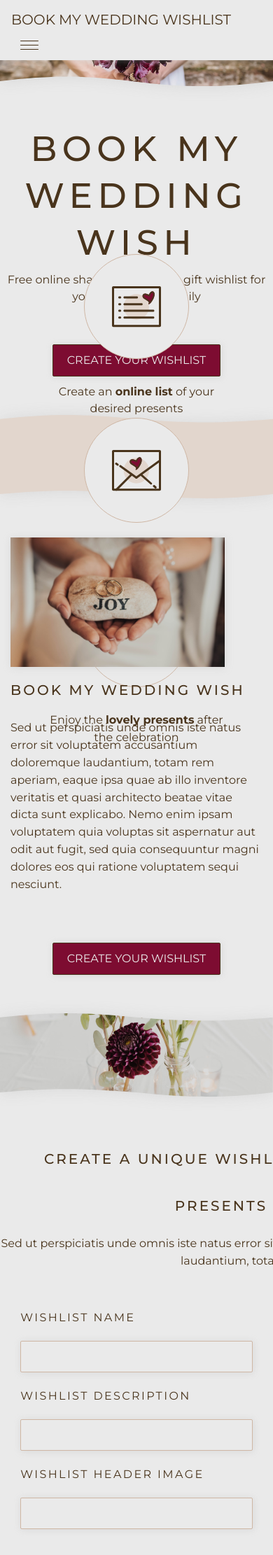
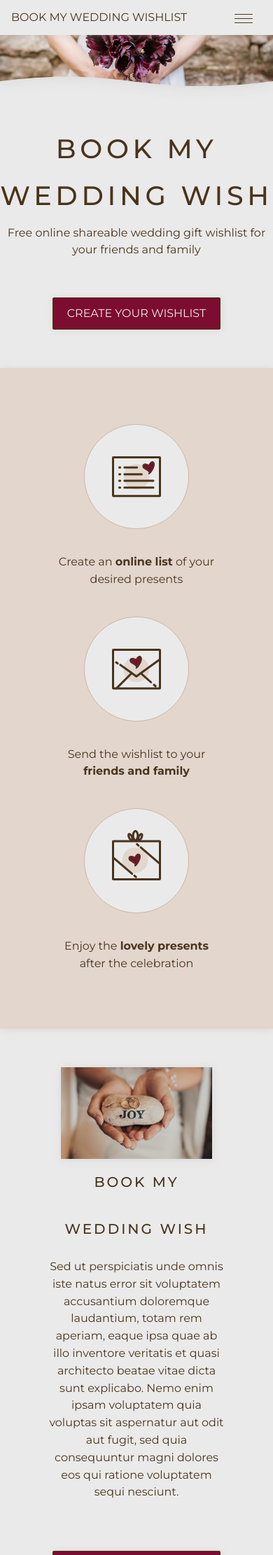
Before and after one commit to valentina-b/book-my-wedding-wish, a Flask app: page / in a window 390 px wide; the page is wider, and only the part inside the window is pictured. Shown: the top 2222 px of that part at 70% size. Run offline with Flask 2, Linux system fonts and the light colour scheme; some libraries are stand-ins or nearby versions.

Commit message:
Fix desktop responsiveness

```diff
--- a/app.py
+++ b/app.py
@@ -20,8 +20,7 @@ mongo = PyMongo(app)
 @app.route('/')
 @app.route('/homepage')
 def homepage():
-    return render_template('homepage.html',
-                            page_title="Welcome to Book My Wedding Wish!")
+    return render_template('homepage.html')
 
 
 # on the homepage, enter and submit a wishlist name/description through a form
--- a/static/css/style.css
+++ b/static/css/style.css
@@ -78,12 +78,6 @@ input:focus {
     height: 45px;
 }
 
-@media (max-width: 992px) {
-    .navbar {
-        height: fit-content;
-    }
-}
-
 .navbar-toggler:focus, .navbar-toggler:active:focus, .navbar-toggler:focus {
     outline: none;
     border: 1px solid var(--app-color-text);
@@ -162,11 +156,72 @@ header {
 
 .usp-row {
     position: relative;
-    bottom: 350px;
+    /* bottom: 350px; */
+    bottom: 21rem;
+}
+
+/* how to fix svg responsiveness */
+@media (max-width: 1280px) {
+    .usp-row {
+        bottom: 18rem;
+    }
+}
+
+@media (max-width: 1095px) {
+    .usp-row {
+        bottom: 17rem;
+    }
 }
 
 .container-icons, .container-footer {
     height: 0px;
+}
+
+@media (max-width: 991px) {
+    .navbar {
+        height: fit-content;
+    }
+    .container-icons {
+        height: fit-content;
+        box-shadow: var(--box-shadow);
+    }
+    .usp-row {
+        bottom: 0;
+        background-color: var(--app-color-supporting-1);
+        padding: 60px!important;
+    }
+    .usp-container {
+        margin: 20px auto;
+    }
+    h1 {
+        font-size: 38px;
+    }
+    .img-additional {
+        max-width: 60%;
+        margin: auto;
+        display: block;
+    }
+    .text-additional {
+        width: 70%;
+        margin: auto;
+    }
+    .text-additional h3, .text-additional p {
+        text-align: center!important;
+
+    }
+    .navbar-brand {
+        font-size: 16px;
+    }
+    .form-group, .form-text {
+        width: 70%;
+        margin: 0 auto;
+    }
+    .form-p {
+        margin-top: 30px!important;
+    }
+    .form-text h3, .form-text label {
+        line-height: 30px;
+    }
 }
 
 #section-additional {
@@ -183,7 +238,7 @@ header {
 }
 
 .form-p {
-    width: 707px;
+    max-width: 707px;
 }
 
 .form-text, .form-p {
@@ -219,6 +274,10 @@ form {
     margin: auto;
 }
 
+#footer-content .row {
+    margin-right: 0;
+}
+
 .copyrights {
     margin: auto;
     margin-top: 40px;
--- a/templates/homepage.html
+++ b/templates/homepage.html
@@ -7,28 +7,35 @@
 <!-- header part -->
 
 <section id="section-usp">
-    <svg viewBox="0 0 1440 441" fill="none" xmlns="http://www.w3.org/2000/svg" class="svg">
+    <svg viewBox="0 0 1440 441" fill="none" xmlns="http://www.w3.org/2000/svg" class="svg svg-content d-none d-lg-block">
         <path d="M0 21.5874C280.961 -8.7993 439.535 -5.48794 720.5 21.4021C1001.45 44.6809 1159.08 45.1683 1440 21.4021V417.402C1165.12 449.261 1006.99 446.483 720.5 417.402C433.966 394.854 274.947 392.71 0 417.403V21.5874Z" fill="#E2D6CD"/>
     </svg>
     <div class="container container-icons">
         <div class="row usp-row">
             <div class="col-md-4">
-                <div class="usp-img-background">
-                    <img src="{{ url_for('static', filename='images/icons/icon-list.svg') }}" class="usp-icon" alt="Wishlist icon">
+                <div class="usp-container">
+                    <div class="usp-img-background">
+                        <img src="{{ url_for('static', filename='images/icons/icon-list.svg') }}" class="usp-icon" alt="Wishlist icon">
+                    </div>
+
+                <p class="usp-text">Create an <strong>online list</strong> of your desired presents</p>
                 </div>
-                <p class="usp-text">Create an <strong>online list</strong> of your desired presents</p>
             </div>
             <div class="col-md-4">
-                <div class="usp-img-background">
+                <div class="usp-container">
+                    <div class="usp-img-background">
                     <img src="{{ url_for('static', filename='images/icons/icon-letter.svg') }}" class="usp-icon" alt="Letter icon">
                 </div>
                 <p class="usp-text">Send the wishlist to your <strong>friends and family</strong></p>
+                            </div>
             </div>
             <div class="col-md-4">
+                            <div class="usp-container">
                 <div class="usp-img-background">
                     <img src="{{ url_for('static', filename='images/icons/icon-present.svg') }}" class="usp-icon-3" alt="Present icon">
                 </div>
                 <p class="usp-text">Enjoy the <strong>lovely presents</strong> after the celebration</p>
+                            </div>
             </div>
         </div>
     </div>
```
